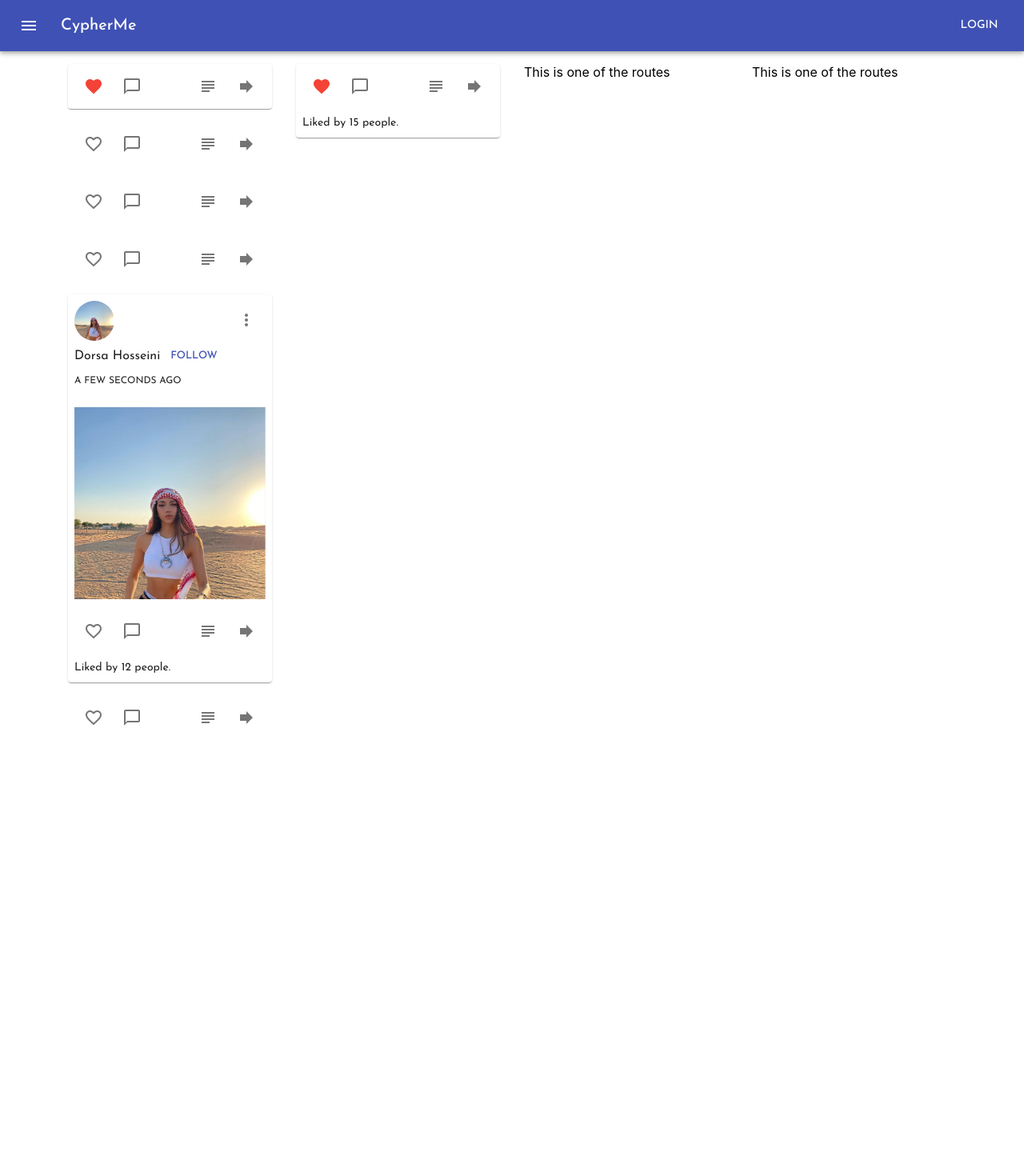
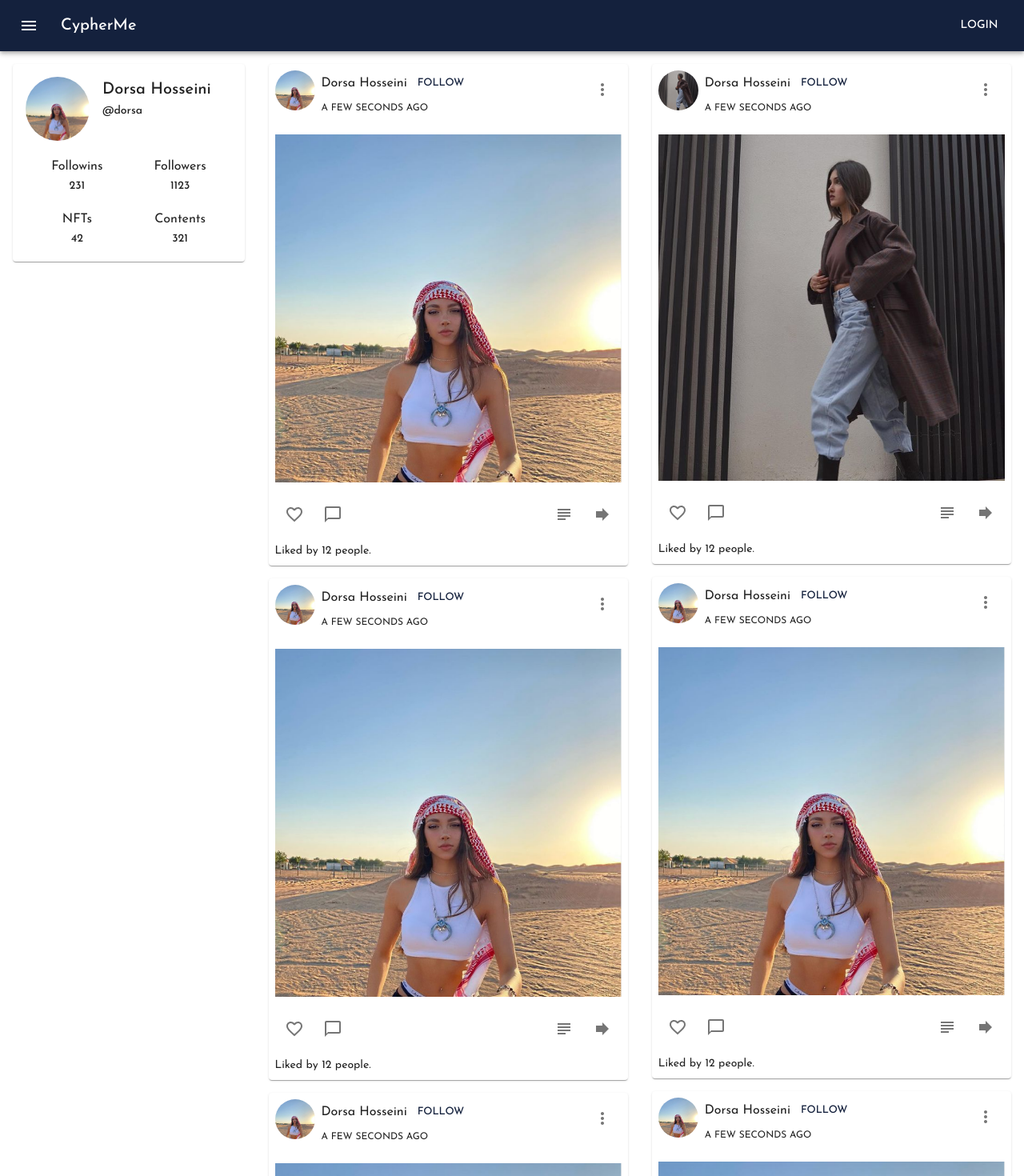
Before and after one commit to aj-maz/zilqram-client, a React (Create React App) app: page / in a window 1280 px wide. Shown: the top 1470 px of the page at 80% size. Before the commit the page ends 941 px from the top, so only its background shows below. Built offline with nearby package versions, Linux system fonts and the light colour scheme.

Commit message:
base of authentication added

```diff
--- a/package.json
+++ b/package.json
@@ -8,6 +8,7 @@
     "@testing-library/jest-dom": "^5.11.4",
     "@testing-library/react": "^11.1.0",
     "@testing-library/user-event": "^12.1.10",
+    "easy-peasy": "^5.0.3",
     "moment": "^2.29.1",
     "react": "^17.0.2",
     "react-dom": "^17.0.2",
--- a/src/App.js
+++ b/src/App.js
@@ -7,6 +7,14 @@ const theme = createMuiTheme({
   typography: {
     fontFamily: ['"Josefin Sans"', "sans-serif"],
   },
+  palette: {
+    primary: {
+      main: "#14213d"
+    },
+    secondary: {
+      main: "#fca311"
+    }
+  }
 });
 
 function App() {
--- a/src/index.js
+++ b/src/index.js
@@ -5,9 +5,8 @@ import App from './App';
 import reportWebVitals from './reportWebVitals';
 
 ReactDOM.render(
-  <React.StrictMode>
     <App />
-  </React.StrictMode>,
+  ,
   document.getElementById('root')
 );
 
--- a/src/modules/Common/Header.js
+++ b/src/modules/Common/Header.js
@@ -6,6 +6,8 @@ import Typography from "@material-ui/core/Typography";
 import Button from "@material-ui/core/Button";
 import IconButton from "@material-ui/core/IconButton";
 import MenuIcon from "@material-ui/icons/Menu";
+
+import withError from "./withError";
 
 const useStyles = makeStyles((theme) => ({
   root: {
@@ -19,7 +21,7 @@ const useStyles = makeStyles((theme) => ({
   },
 }));
 
-const Header = () => {
+const Header = ({ alertError }) => {
   const classes = useStyles();
 
   return (
@@ -37,11 +39,29 @@ const Header = () => {
           <Typography variant="h6" className={classes.title}>
             CypherMe
           </Typography>
-          <Button color="inherit">Login</Button>
+          <Button
+            onClick={() => {
+              if (typeof window.zilPay === "undefined") {
+                alertError("You need ZilPay to signin.");
+              } else {
+                const message =
+                  "Here we are you fuckers lal alalala alallalalal";
+
+                window.zilPay.wallet
+                  .connect()
+                  .then((r) => window.zilPay.wallet.sign(message))
+                  .then((signed) => console.log(signed))
+                  .catch((err) => alertError(err));
+              }
+            }}
+            color="inherit"
+          >
+            Login
+          </Button>
         </Toolbar>
       </AppBar>
     </div>
   );
 };
 
-export default Header;
+export default withError(Header);
--- /dev/null
+++ b/src/modules/Common/withError.js
@@ -0,0 +1,55 @@
+import React, { useReducer } from "react";
+import { Snackbar } from "@material-ui/core";
+/**
+ * withError is a hoc which will take a component and return another component with a function called alertError(msg)
+ */
+
+const initialState = {
+  open: false,
+  message: "",
+};
+
+const reducer = (state, action) => {
+  switch (action.type) {
+    case "open":
+      return {
+        open: true,
+        message: action.payload,
+      };
+
+    default:
+      return { open: false, message: "" };
+  }
+};
+
+const withError =
+  (ParentComponent) =>
+  ({ ...rest }) => {
+    const [state, disptch] = useReducer(reducer, initialState);
+
+    const handleClose = (event, reason) => {
+      disptch({ type: "close" });
+    };
+
+    const alertError = (message) => {
+      disptch({ type: "open", payload: message });
+    };
+
+    return (
+      <div>
+        <ParentComponent alertError={alertError} {...rest} />
+        <Snackbar
+          anchorOrigin={{
+            vertical: "bottom",
+            horizontal: "left",
+          }}
+          open={state.open}
+          autoHideDuration={6000}
+          onClose={handleClose}
+          message={state.message}
+        />
+      </div>
+    );
+  };
+
+export default withError;
--- /dev/null
+++ b/src/modules/Profile/ProfileHeader.js
@@ -0,0 +1,103 @@
+import React from "react";
+import { makeStyles, Typography, Avatar, Paper } from "@material-ui/core";
+import { Row, Col, Container } from "react-grid-system";
+
+const useStyles = makeStyles((theme) => ({
+  root: {
+    padding: theme.spacing(2),
+  },
+  primary: {
+    position: "relative",
+    marginBottom: theme.spacing(2),
+  },
+  image: {
+    display: "inline-block",
+  },
+  avatar: {
+    width: 80,
+    height: 80,
+  },
+  info: {
+    display: "inline-block",
+    marginLeft: theme.spacing(2),
+    position: "absolute",
+  },
+  secondary: {
+    textAlign: "center",
+  },
+  metaItem: {
+    cursor: "pointer",
+  },
+}));
+
+const ProfileHeader = ({
+  name,
+  username,
+  followers,
+  followings,
+  contents,
+  nfts,
+  avatar,
+  isMe,
+}) => {
+  const classes = useStyles();
+  return (
+    <Paper className={classes.root}>
+      <div className={classes.primary}>
+        <div className={classes.image}>
+          <Avatar className={classes.avatar} src={avatar} />
+        </div>
+        <div className={classes.info}>
+          <Typography className={classes.name} variant="h6">
+            {name}
+          </Typography>
+          <div className={classes.actions}>
+            <Typography variant="subtitle2">{username}</Typography>
+          </div>
+        </div>
+      </div>
+      <div className={classes.secondary}>
+        <Container>
+          <Row>
+            <Col className={classes.metaItem} xs={6}>
+              <Typography variant="body1" className={classes.metaTitle}>
+                Followins
+              </Typography>
+              <Typography variant="button" className={classes.metaValue}>
+                {followings}
+              </Typography>
+            </Col>
+            <Col className={classes.metaItem} xs={6}>
+              <Typography variant="body1" className={classes.metaTitle}>
+                Followers
+              </Typography>
+              <Typography variant="button" className={classes.metaValue}>
+                {followers}
+              </Typography>
+            </Col>
+          </Row>
+          <Row style={{ marginTop: "1em" }}>
+            <Col className={classes.metaItem} xs={6}>
+              <Typography variant="body1" className={classes.metaTitle}>
+                NFTs
+              </Typography>
+              <Typography variant="button" className={classes.metaValue}>
+                {nfts}
+              </Typography>
+            </Col>
+            <Col className={classes.metaItem} xs={6}>
+              <Typography variant="body1" className={classes.metaTitle}>
+                Contents
+              </Typography>
+              <Typography variant="button" className={classes.metaValue}>
+                {contents}
+              </Typography>
+            </Col>
+          </Row>
+        </Container>
+      </div>
+    </Paper>
+  );
+};
+
+export default ProfileHeader;
--- a/src/modules/routes.js
+++ b/src/modules/routes.js
@@ -1,7 +1,10 @@
+import { useEffect } from "react";
 import { makeStyles } from "@material-ui/core";
 import { Row, Col, Container } from "react-grid-system";
 
 import Header from "./Common/Header";
+
+import ProfileHeader from "./Profile/ProfileHeader";
 
 import ContentActions from "./Content/ContentActions";
 import ContentMeta from "./Content/ContentMeta";
@@ -12,35 +15,56 @@ import ContentHeader from "./Content/ContentHeader";
 const useStyles = makeStyles((theme) => ({
   root: {},
   content: {
-    marginTop: theme.spacing(2),
+    margin: theme.spacing(2),
   },
   section: {
     marginBottom: theme.spacing(2),
+  },
+  profileHeader: {
+    position: "sticky",
+    width: "100%",
+    top: theme.spacing(2),
   },
 }));
 
 const Routes = () => {
   const classes = useStyles();
+
+
+
   return (
     <div>
       <Header />
-      <div className={classes.content}></div>
-      <Container>
-        <Row styles={{ background: "#f8f8f8" }}>
+      <div className={classes.content}>
+        <Row styles={{ background: "#e5e5e5" }}>
           <Col md={3}>
+            <div className={classes.profileHeader}>
+              <ProfileHeader
+                name="Dorsa Hosseini"
+                username="@dorsa"
+                isMe={true}
+                followers={1123}
+                followings={231}
+                contents={321}
+                nfts={42}
+                avatar="/images/sample1.png"
+              />
+            </div>
+          </Col>
+          <Col md={9}>
+            <Row>
+              <Col md={6}>
                 <div className={classes.section}>
                   <ContentMeta>
-                <ContentActions liked={true} />
+                    <ContentHeader
+                      image="/images/sample1.png"
+                      displayName="Dorsa Hosseini"
+                      followed={false}
+                    />
+                    <ContentPicture src="/images/sample1.png" />
+                    <ContentActions />
+                    <ContentLikedBy likes={12} />
                   </ContentMeta>
-            </div>
-            <div className={classes.section}>
-              <ContentActions />
-            </div>
-            <div className={classes.section}>
-              <ContentActions />
-            </div>
-            <div className={classes.section}>
-              <ContentActions />
                 </div>
                 <div className={classes.section}>
                   <ContentMeta>
@@ -55,21 +79,84 @@ const Routes = () => {
                   </ContentMeta>
                 </div>
                 <div className={classes.section}>
+                  <ContentMeta>
+                    <ContentHeader
+                      image="/images/sample1.png"
+                      displayName="Dorsa Hosseini"
+                      followed={false}
+                    />
+                    <ContentPicture src="/images/sample1.png" />
                     <ContentActions />
+                    <ContentLikedBy likes={12} />
+                  </ContentMeta>
                 </div>
-          </Col>
-          <Col md={3}>
                 <div className={classes.section}>
                   <ContentMeta>
-                <ContentActions liked={true} />
-                <ContentLikedBy likes={15} />
+                    <ContentHeader
+                      image="/images/sample1.png"
+                      displayName="Dorsa Hosseini"
+                      followed={false}
+                    />
+                    <ContentPicture src="/images/sample1.png" />
+                    <ContentActions />
+                    <ContentLikedBy likes={12} />
                   </ContentMeta>
                 </div>
               </Col>
-          <Col md={3}>This is one of the routes</Col>
-          <Col md={3}>This is one of the routes</Col>
+              <Col md={6}>
+                <div className={classes.section}>
+                  <ContentMeta>
+                    <ContentHeader
+                      image="/images/sample2.jpg"
+                      displayName="Dorsa Hosseini"
+                      followed={false}
+                    />
+                    <ContentPicture src="/images/sample2.jpg" />
+                    <ContentActions />
+                    <ContentLikedBy likes={12} />
+                  </ContentMeta>
+                </div>
+                <div className={classes.section}>
+                  <ContentMeta>
+                    <ContentHeader
+                      image="/images/sample1.png"
+                      displayName="Dorsa Hosseini"
+                      followed={false}
+                    />
+                    <ContentPicture src="/images/sample1.png" />
+                    <ContentActions />
+                    <ContentLikedBy likes={12} />
+                  </ContentMeta>
+                </div>
+                <div className={classes.section}>
+                  <ContentMeta>
+                    <ContentHeader
+                      image="/images/sample1.png"
+                      displayName="Dorsa Hosseini"
+                      followed={false}
+                    />
+                    <ContentPicture src="/images/sample1.png" />
+                    <ContentActions />
+                    <ContentLikedBy likes={12} />
+                  </ContentMeta>
+                </div>
+                <div className={classes.section}>
+                  <ContentMeta>
+                    <ContentHeader
+                      image="/images/sample1.png"
+                      displayName="Dorsa Hosseini"
+                      followed={false}
+                    />
+                    <ContentPicture src="/images/sample1.png" />
+                    <ContentActions />
+                    <ContentLikedBy likes={12} />
+                  </ContentMeta>
+                </div>
+              </Col>
             </Row>
-      </Container>
+          </Col>
+        </Row>
+      </div>
     </div>
   );
 };
```
Also changed, not shown: public/images/sample2.jpg (added), 1 other file (tests, documents, lock files or other folders). Lines whose indentation alone changed are shown as unchanged.
